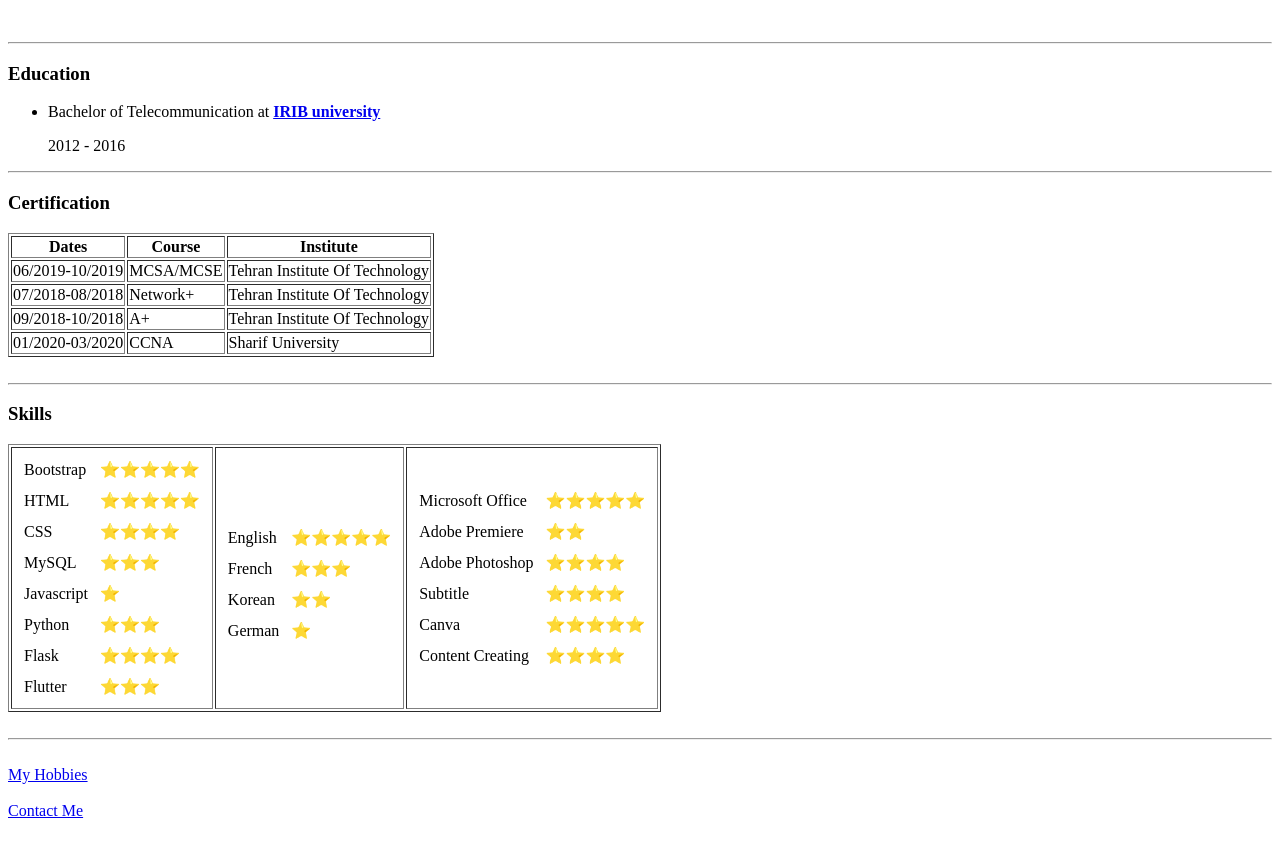
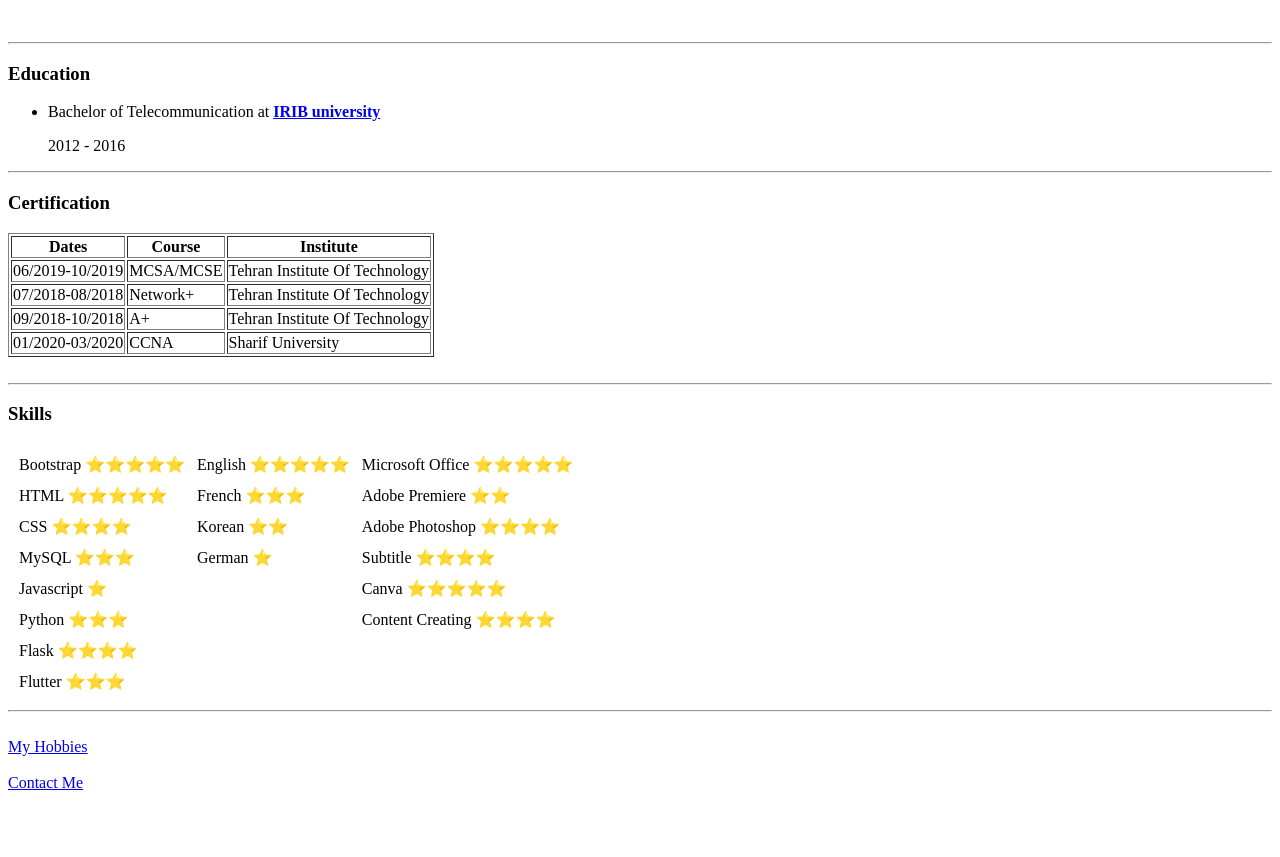
Before and after one commit to MaryamMozaffari99/cv, a plain HTML site: page index.html in a window 1280 px wide. Shown: the part 183-1040 px from the top of the page. After the commit the page ends 1019 px from the top, so only its background shows below. Drawn offline with Linux system fonts and the light colour scheme.

Commit message:
Update index.html

```diff
--- a/index.html
+++ b/index.html
@@ -64,100 +64,50 @@
     <br>
     <hr>
     <h3>Skills</h3>
-
-    <table border="1">
-        <tr>
-            <td>
-                <table cellspacing="10px">
+              <table cellspacing="10px">
                     <tr>
-                        <td>Bootstrap </td>
-                        <td>⭐⭐⭐⭐⭐</td>
+                        <td>Bootstrap ⭐⭐⭐⭐⭐</td>
+                        <td>English ⭐⭐⭐⭐⭐</td>
+                        <td>Microsoft Office ⭐⭐⭐⭐⭐</td>
                     </tr>
                     <tr>
-                        <td>HTML </td>
-                        <td>⭐⭐⭐⭐⭐</td>
+                        <td>HTML ⭐⭐⭐⭐⭐</td>
+                        <td>French ⭐⭐⭐</td>
+                        <td>Adobe Premiere ⭐⭐</td>
                     </tr>
                     <tr>
-                        <td>CSS </td>
-                        <td>⭐⭐⭐⭐</td>
+                        <td>CSS ⭐⭐⭐⭐</td>
+                        <td>Korean ⭐⭐</td>
+                        <td>Adobe Photoshop ⭐⭐⭐⭐</td>
                     </tr>
                     <tr>
-                        <td>MySQL </td>
-                        <td>⭐⭐⭐</td>
+                        <td>MySQL ⭐⭐⭐</td>
+                        <td>German ⭐</td>
+                        <td>Subtitle ⭐⭐⭐⭐</td>
                     </tr>
                     <tr>
-                        <td>Javascript </td>
-                        <td>⭐</td>
+                        <td>Javascript ⭐</td>
+                        <td></td>
+                        <td>Canva ⭐⭐⭐⭐⭐</td>
                     </tr>
                     <tr>
-                        <td>Python </td>
-                        <td>⭐⭐⭐</td>
+                        <td>Python ⭐⭐⭐</td>
+                        <td></td>
+                        <td>Content Creating ⭐⭐⭐⭐</td>
+
                     </tr>
                     <tr>
-                        <td>Flask </td>
-                        <td>⭐⭐⭐⭐</td>
+                        <td>Flask ⭐⭐⭐⭐</td>
+                        <td></td>
+                        <td></td>
                     </tr>
                     <tr>
-                        <td>Flutter </td>
-                        <td>⭐⭐⭐</td>
+                        <td>Flutter ⭐⭐⭐</td>
+                        <td></td>
+                        <td></td>
                     </tr>
                 </table>
-            </td>
-            <td>
-                <table cellspacing="10px">
-                    <td>
-                        <tr>
-                        <td>English </td>
-                        <td>⭐⭐⭐⭐⭐</td>
-                    </tr>
-                    <tr>
-                        <td>French </td>
-                        <td>⭐⭐⭐</td>
-                    </tr>
-                    <tr>
-                        <td>Korean </td>
-                        <td>⭐⭐</td>
-                    </tr>
-                    <tr>
-                        <td>German </td>
-                        <td>⭐</td>
-                    </tr>
-                </td>
 
-                </table>
-            </td>
-            <td>
-                <table cellspacing="10px" >
-                    <tr>
-                        <td>Microsoft Office </td>
-                        <td>⭐⭐⭐⭐⭐</td>
-                    </tr>
-                    <tr>
-                        <td>Adobe Premiere </td>
-                        <td>⭐⭐</td>
-                    </tr>
-                    <tr>
-                        <td>Adobe Photoshop </td>
-                        <td>⭐⭐⭐⭐</td>
-                    </tr>
-                    <tr>
-                        <td>Subtitle </td>
-                        <td>⭐⭐⭐⭐</td>
-                    </tr>
-                    <tr>
-                        <td>Canva </td>
-                        <td>⭐⭐⭐⭐⭐</td>
-                    </tr>
-                    <tr>
-                        <td>Content Creating </td>
-                        <td>⭐⭐⭐⭐</td>
-                    </tr>
-                </table>
-            </td>
-
-        </tr>
-    </table>
-    <br>
     <hr>
 
     <br>
```
